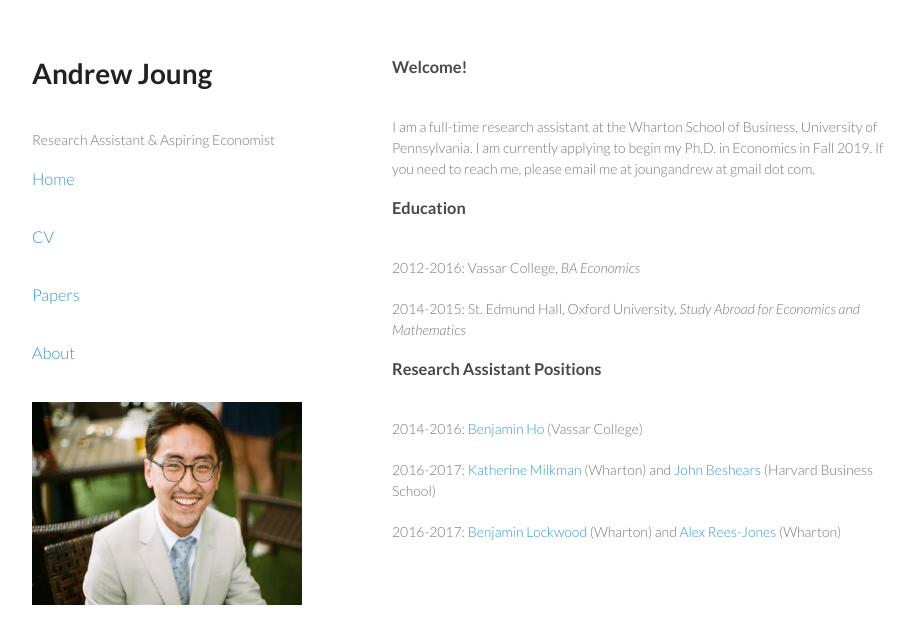
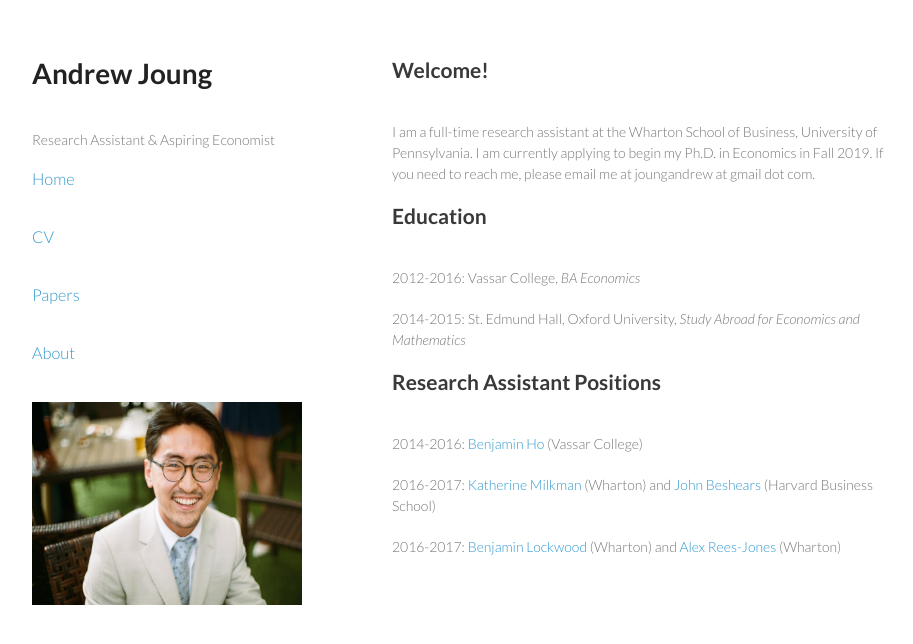
Before and after one commit to sxfinance/sxia.github.io, a Jekyll site: the page index.html, which Jekyll copies as it is, in a window 1280 px wide. Shown: the top 644 px of the page, without its empty margins (178-1091 px from the left). Built offline with Jekyll 4.4.1, drawn with Linux system fonts in a browser that asks for light colours.

Commit message:
Update index.html

```diff
--- a/index.html
+++ b/index.html
@@ -33,13 +33,14 @@
 	<p class="view"><img src="Photo of Me.jpg" width=309 height=203></p>
       </header>
    <section>
-	<h3><a id="welcome" class="anchor" href="#welcome" aria-hidden="true"><span class="octicon octicon-link"></span></a>Welcome!</h3>
+	<h2><a id="welcome" class="anchor" href="#welcome" aria-hidden="true"><span class="octicon octicon-link"></span></a>Welcome!</h3>
 	<p>I am a full-time research assistant at the Wharton School of Business, University of Pennsylvania. I am currently applying to begin my Ph.D. in Economics in Fall 2019. If you need to reach me, please email me at joungandrew at gmail dot com. </p>
-	<h3><a id="education" class="anchor" href="#education" aria-hidden="true"><span class="octicon octicon-link"></span></a>Education</h3>
+
+	<h2><a id="education" class="anchor" href="#education" aria-hidden="true"><span class="octicon octicon-link"></span></a>Education</h3>
 	<p>2012-2016: Vassar College, <i>BA Economics</i></p>
 	<p>2014-2015: St. Edmund Hall, Oxford University, <i>Study Abroad for Economics and Mathematics</i> </p>
 
-	<h3><a id="recent-papers-updated" class="anchor" href="#recent-papers-updated" aria-hidden="true"><span class="octicon octicon-link"></span></a>Research Assistant Positions</h3>
+	<h2><a id="recent-papers-updated" class="anchor" href="#recent-papers-updated" aria-hidden="true"><span class="octicon octicon-link"></span></a>Research Assistant Positions</h3>
 	<p>2014-2016: <a href="https://www.vassar.edu/faculty/beho/">Benjamin Ho</a> (Vassar College)</p>
 	<p>2016-2017: <a href="http://www.katherinemilkman.com/">Katherine Milkman </a> (Wharton) and <a href="https://www.hbs.edu/faculty/Pages/profile.aspx?facId=8943">John Beshears</a> (Harvard Business School)</p>
 	<p>2016-2017: <a href="https://bepp.wharton.upenn.edu/profile/benlo/">Benjamin Lockwood </a> (Wharton) and <a href="http://opim.wharton.upenn.edu/~alre/">Alex Rees-Jones</a> (Wharton)</p>
```
